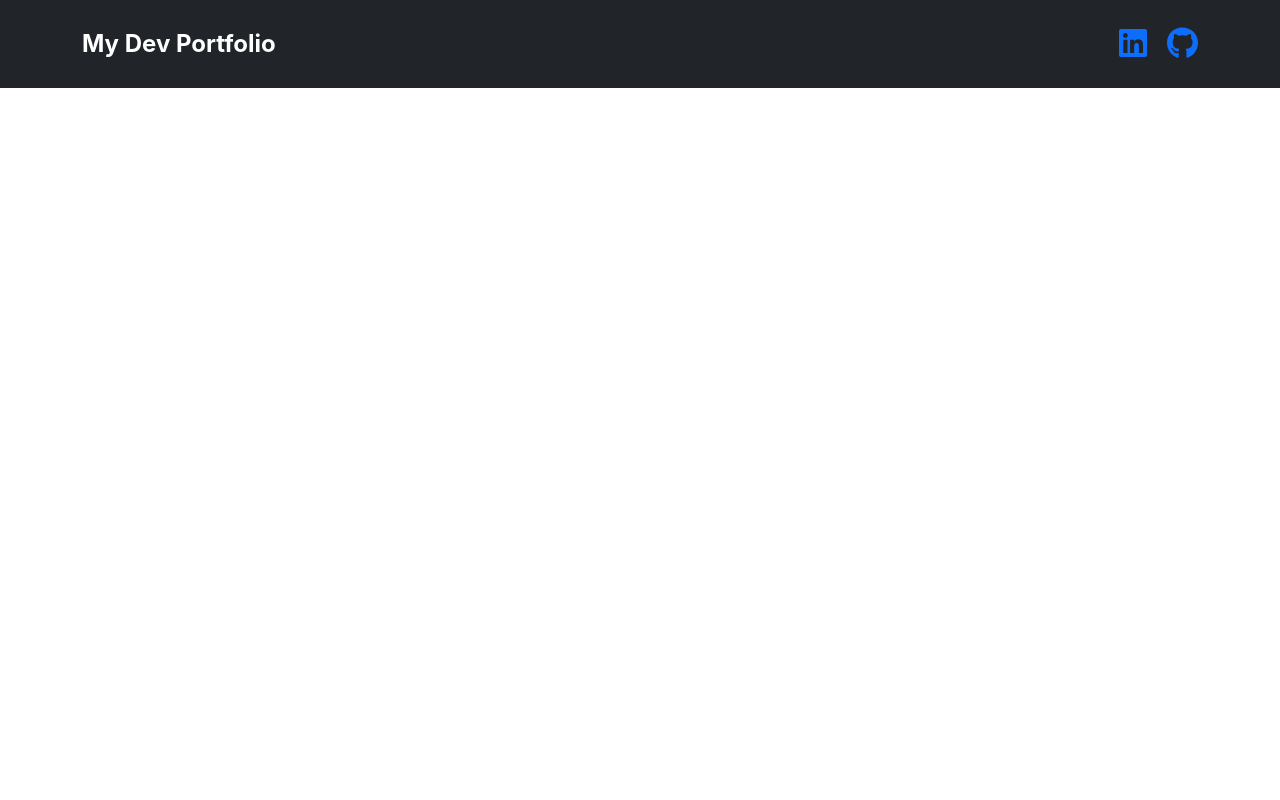
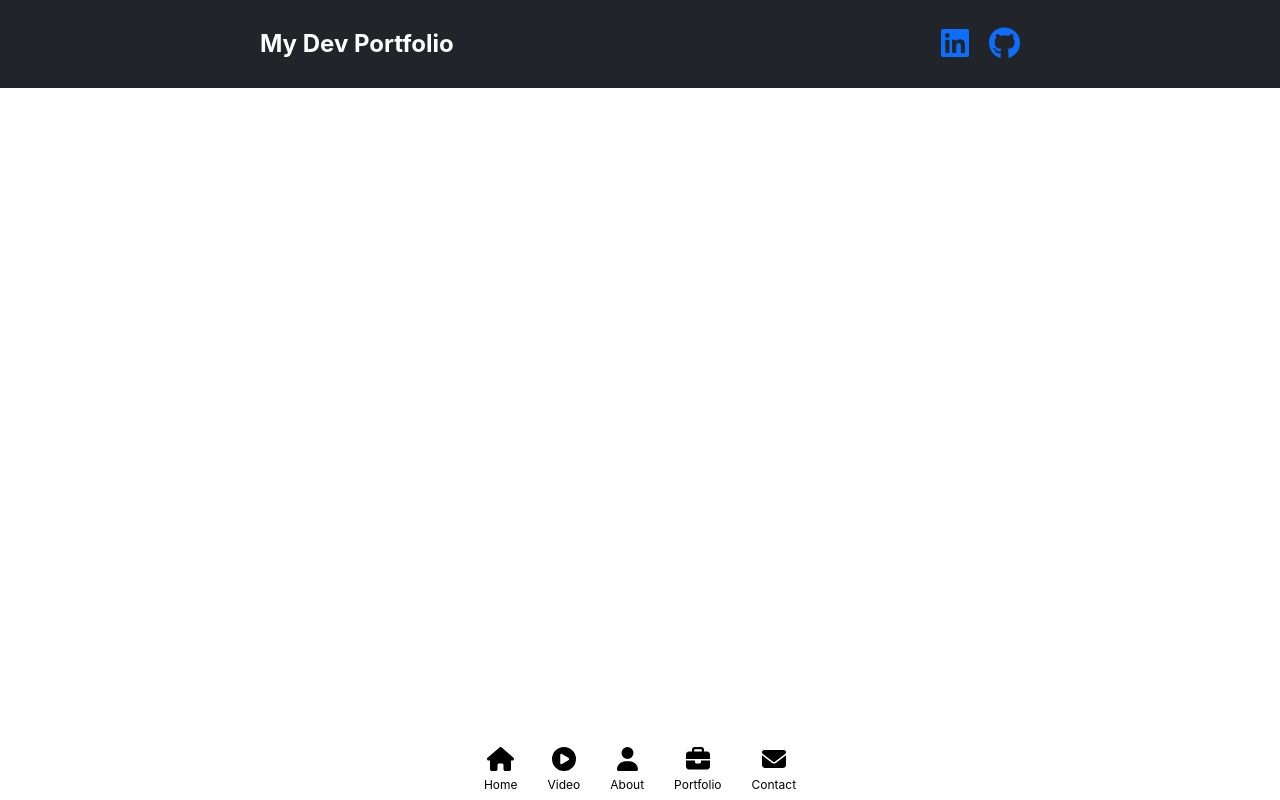
Before and after one commit to HarmanSMann/Portfolio-2.0, a React (Create React App) app in the folder portfolio-from-scratch/: page / in a window 1280 px wide. Built offline with nearby package versions, Linux system fonts and the light colour scheme; the HTML template or start-up script is replaced by a standard one.

Commit message:
basic footer acomplished

```diff
--- a/portfolio-from-scratch/src/App.js
+++ b/portfolio-from-scratch/src/App.js
@@ -1,10 +1,12 @@
 import React from 'react';
 import Header from './Components/Navigation/Header'
+import Footer from './Components/Navigation/Footer'
 
 const App = () => {
   return (
     <>
       <Header/>
+      <Footer/>
     {/*
     Welcome
     About me -> link buttons to: linkedin, github
--- /dev/null
+++ b/portfolio-from-scratch/src/Components/Navigation/Footer.css
@@ -0,0 +1,97 @@
+.footer {
+  position: fixed;
+  bottom: 0;
+  left: 0;
+  width: 100%;
+  height: 60px;
+  display: flex;
+  justify-content: center;
+  align-items: center;
+  z-index: 9999;
+}
+
+.container {
+  max-width: 800px;
+  width: 100%;
+  padding: 0 20px;
+}
+
+.footer-navigation {
+  border-radius: 50px;
+  padding: 10px;
+  display: flex;
+  justify-content: center;
+  align-items: center;
+  overflow: hidden;
+}
+
+.footer-nav-list {
+  display: flex;
+  justify-content: center;
+  align-items: center;
+  list-style: none;
+  margin: 0;
+  padding: 0;
+}
+
+.footer-nav-item {
+  margin: 0;
+  padding: 0;
+}
+
+.footer-button {
+  background-color: transparent;
+  border: none;
+  color: #000000;
+  font-size: 24px;
+  cursor: pointer;
+  transition: color 0.3s;
+  padding: 10px;
+  display: flex;
+  flex-direction: column;
+  align-items: center;
+}
+
+.footer-button-text {
+  display: none;
+  margin-top: 5px;
+  font-size: 12px;
+}
+
+.footer-button:hover {
+  transform: scale(1.5);
+  animation: colorCycle 2s infinite;
+}
+
+.footer-button:hover svg {
+    animation: colorCycle 2s infinite;
+  }
+
+  @keyframes colorCycle {
+    0% {
+      fill: #ff0000; /* Start color (red) */
+    }
+    25% {
+      fill: #00ff00; /* Intermediate color (green) */
+    }
+    50% {
+      fill: #0000ff; /* Intermediate color (blue) */
+    }
+    75% {
+      fill: #ff00ff; /* Intermediate color (magenta) */
+    }
+    100% {
+      fill: #ff0000; /* End color (red) */
+    }
+  }
+
+
+@media only screen and (min-width: 600px) {
+  .footer-button {
+    padding: 10px 15px;
+  }
+
+  .footer-button-text {
+    display: inline-block;
+  }
+}
--- /dev/null
+++ b/portfolio-from-scratch/src/Components/Navigation/Footer.js
@@ -0,0 +1,55 @@
+import React from "react";
+import { FontAwesomeIcon } from "@fortawesome/react-fontawesome";
+import {
+  faHome,
+  faUser,
+  faBriefcase,
+  faEnvelope,
+  faPlayCircle,
+} from "@fortawesome/free-solid-svg-icons";
+import "./Footer.css";
+
+const Footer = () => {
+  return (
+    <footer className="footer">
+      <div className="container">
+        <nav className="footer-navigation">
+          <ul className="footer-nav-list">
+            <li className="footer-nav-item">
+              <button className="footer-button">
+                <FontAwesomeIcon icon={faHome} />
+                <span className="footer-button-text">Home</span>
+              </button>
+            </li>
+            <li className="footer-nav-item">
+              <button className="footer-button">
+                <FontAwesomeIcon icon={faPlayCircle} />
+                <span className="footer-button-text">Video</span>
+              </button>
+            </li>
+            <li className="footer-nav-item">
+              <button className="footer-button">
+                <FontAwesomeIcon icon={faUser} />
+                <span className="footer-button-text">About</span>
+              </button>
+            </li>
+            <li className="footer-nav-item">
+              <button className="footer-button">
+                <FontAwesomeIcon icon={faBriefcase} />
+                <span className="footer-button-text">Portfolio</span>
+              </button>
+            </li>
+            <li className="footer-nav-item">
+              <button className="footer-button">
+                <FontAwesomeIcon icon={faEnvelope} />
+                <span className="footer-button-text">Contact</span>
+              </button>
+            </li>
+          </ul>
+        </nav>
+      </div>
+    </footer>
+  );
+};
+
+export default Footer;
```
Also changed, not shown: portfolio-from-scratch/src/Components/Home/Hello.js (+11 -0 lines), portfolio-from-scratch/src/Components/Home/VideoResume.js (added).
